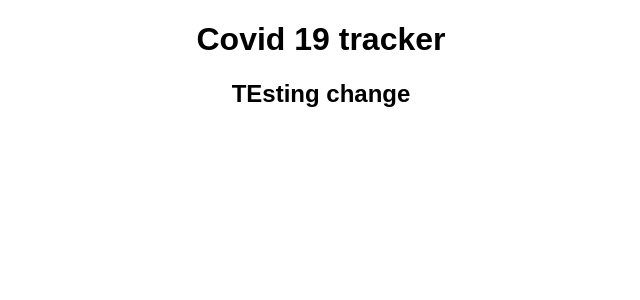
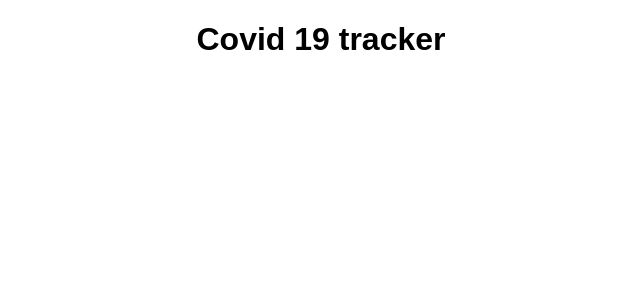
Before and after one commit to seijihosokawa/covid19-tracker, a React (Create React App) app: page / in a window 1280 px wide. Shown: the top 300 px of the page, without its empty margins (319-959 px from the left). Built offline with nearby package versions, Linux system fonts and the light colour scheme.

Commit message:
added frame and material UI dependency

```diff
--- a/src/App.js
+++ b/src/App.js
@@ -4,7 +4,18 @@ export default function App() {
   return (
     <div className="App">
       <h1>Covid 19 tracker</h1>
-      <h2>TEsting change</h2>
+
+      {/* header */}
+
+      {/* Title */}
+
+      {/* info */}
+      {/* info */}
+      {/* info */}
+
+      {/* Table */}
+
+      {/* Map */}
     </div>
   );
 }
```
Also changed, not shown: package.json (+10 -4 lines), 1 other file (tests, documents, lock files or other folders).
